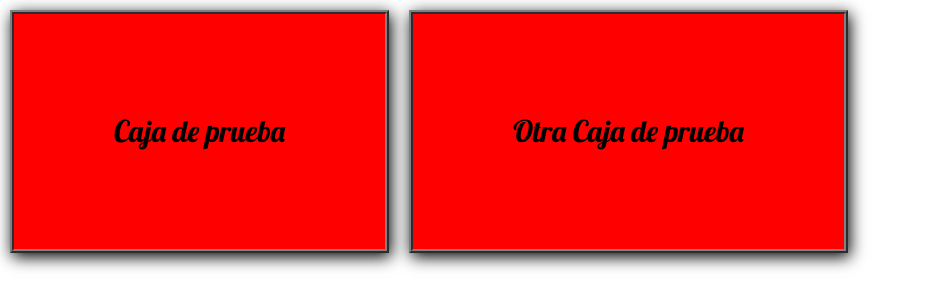
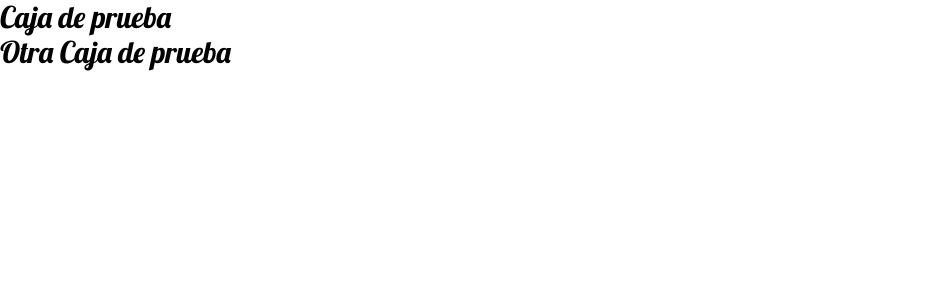
Before and after one commit to JulianM980/Dise-o-Web, a plain HTML site: page CSS/Index.html in a window 1280 px wide. Shown: the whole page, without its empty margins (0-926 px from the left). Drawn offline with Linux system fonts and the light colour scheme.

Commit message:
Curso intermedio

```diff
--- a/CSS/estilo.css
+++ b/CSS/estilo.css
@@ -4,11 +4,18 @@
 	font-size: 30px;
 }
 
-h2{
-	background-color: red;
-	display: inline-block;
-	padding: 100px;
-	margin: 10px;
-	border: 4px ridge gray;
-	box-shadow: 2px 4px 15px 0 #000;
+.caja{
+	width: 200px;
+	height: 200px;
+	background: red;
+	margin: auto;
+	outline: 10px solid blue;
+	box-sizing: content-box
 }
+
+.caja1{
+	width: 200px;
+	height: 200px;
+	background: yellow;
+	margin: auto;
+}
```
